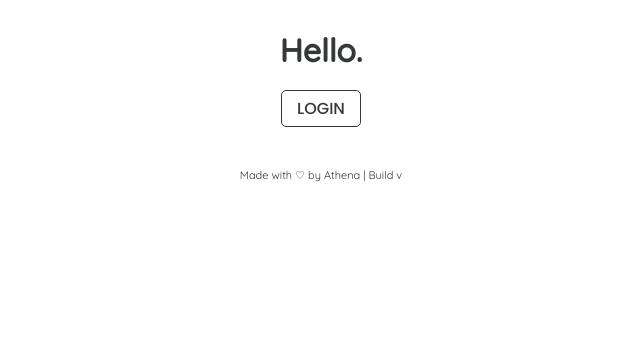
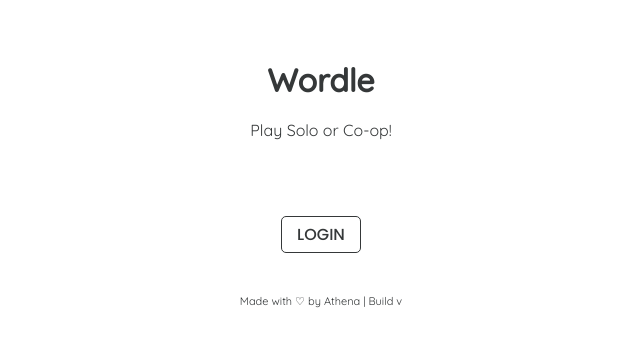
Before and after one commit to devthena/wordle, a React (Create React App) app: page / in a window 1280 px wide. Shown: the top 346 px of the page, without its empty margins (319-959 px from the left). Built offline with nearby package versions, Linux system fonts and the light colour scheme; no server answers; what chartjs-plugin-datalabels would draw is missing.

Commit message:
refactor(auth): Updated copy and styles for auth page

```diff
--- a/src/app.module.scss
+++ b/src/app.module.scss
@@ -8,9 +8,14 @@
 .auth {
   padding: 30px;
   text-align: center;
+
+  .container {
+    padding: 30px 0;
+    margin-bottom: 30px;
+  }
 }
 
-.authTitle {
+.title {
   margin: 0 0 20px;
 }
 
--- a/src/app.tsx
+++ b/src/app.tsx
@@ -33,7 +33,10 @@
         {isLoading && <Loading />}
         {!isAuthenticated && !isLoading && (
           <div className={styles.auth}>
-            <h1 className={styles.authTitle}>Hello.</h1>
+            <div className={styles.container}>
+              <h1 className={styles.title}>Wordle</h1>
+              <p>Play Solo or Co-op!</p>
+            </div>
             <LoginButton />
           </div>
         )}
```
